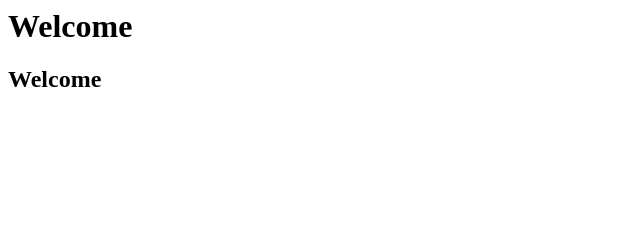
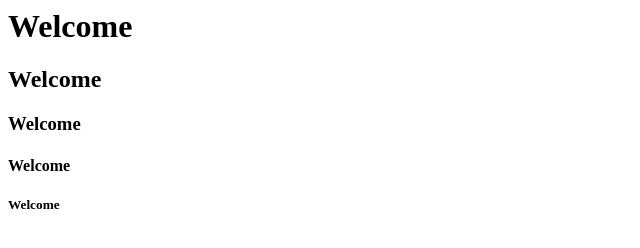
Before and after one commit to Pragati5393/myweb, a plain HTML site: page index.html in a window 1280 px wide. Shown: the whole page, without its empty margins (0-640 px from the left). Drawn offline with Linux system fonts and the light colour scheme.

Commit message:
Added changes

```diff
--- a/index.html
+++ b/index.html
@@ -1,2 +1,5 @@
 <h1>Welcome</h1>
 <h2>Welcome</h2>
+<h3>Welcome</h3>
+<h4>Welcome</h4>
+<h5>Welcome</h5>
```
